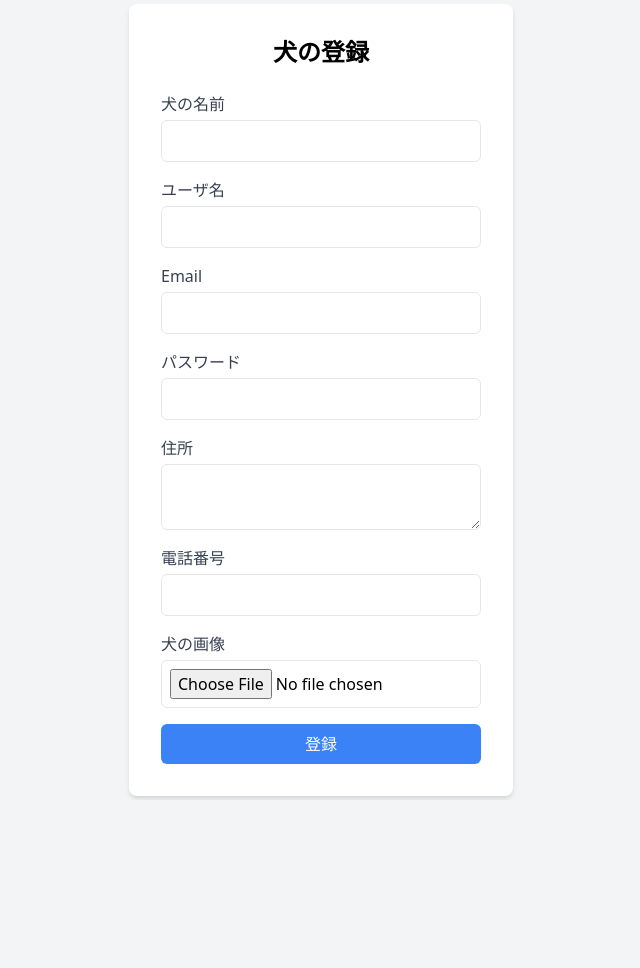
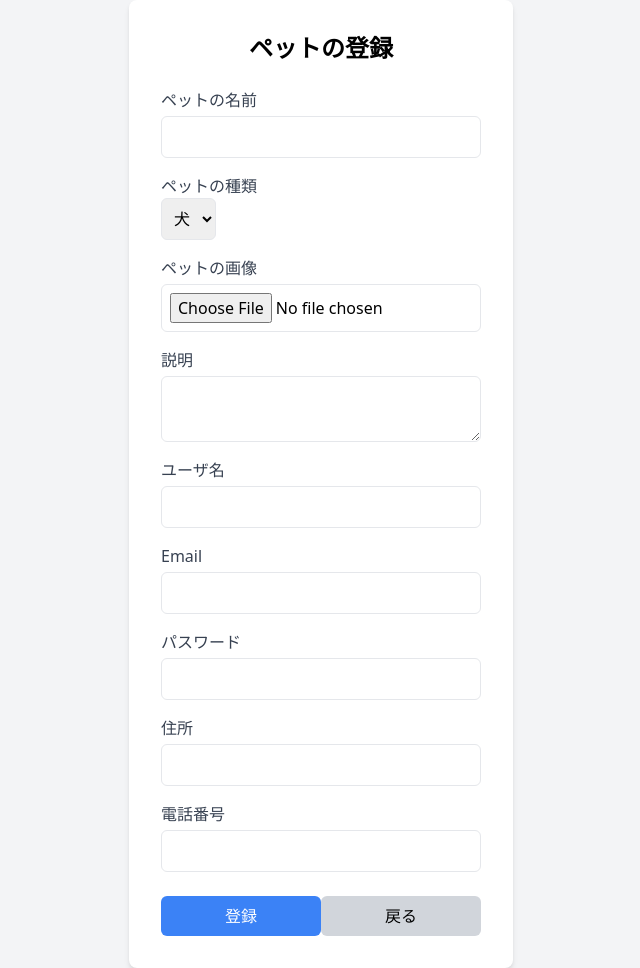
Before and after one commit to Moririn170310/petrecall, a PHP site: page /regist.php in a window 1280 px wide. Shown: the whole page, without its empty margins (319-959 px from the left). Before the commit the page ends 799 px from the top, so only its background shows below. Run offline with PHP 8.4, Linux system fonts and the light colour scheme.

Commit message:
ペットの登録

```diff
--- /dev/null
+++ b/models/Animal.php
@@ -0,0 +1,28 @@
+<?php
+class Animal {
+
+    public $values = [
+        [
+            "id" => 1,
+            "name" => "犬",
+        ],
+        [
+            "id" => 2,
+            "name" => "猫",
+        ],
+    ];
+
+    function fetch($id)  {
+        // TODO: Database
+        foreach ($this->getList() as $value) {
+            if ($id == $value['id']) return $value;
+        }
+    }
+
+    function getList()  {
+        // TODO: Database
+        return $this->values;
+    }
+
+}
+?>
--- a/regist/db.php
+++ b/regist/db.php
@@ -1,15 +1,20 @@
 <?php
-// DB接続設定（SQLite）
-$dsn = 'sqlite:pet.db';  // pet.dbという名前のSQLiteデータベースファイル
-$username = null;         // SQLiteはユーザー名が不要
-$password = null;         // SQLiteはパスワードが不要
+// TODO: env.php
+$username = "root";         // MySQLのユーザー名
+$password = "";             // MySQLのパスワード
+$db_name = "pet_db";
+$host = "localhost";
+
+// DB接続設定（MySQL）
+$dsn = "mysql:host={$host};dbname={$db_name};charset=utf8";  // MySQLのホスト、データベース名、文字コード
 
 try {
-    // PDOを使ってSQLiteに接続
+    // PDOを使ってMySQLに接続
     $pdo = new PDO($dsn, $username, $password);
     // エラーモードを例外に設定
     $pdo->setAttribute(PDO::ATTR_ERRMODE, PDO::ERRMODE_EXCEPTION);
 } catch (PDOException $e) {
     echo '接続失敗: ' . $e->getMessage();
+    exit;
 }
 ?>
--- a/regist/regist.php
+++ b/regist/regist.php
@@ -1,73 +1,74 @@
 <?php
-include('db.php');
+require_once "../models/Animal.php";
 
-if ($_SERVER['REQUEST_METHOD'] === 'POST') {
-    $dogName = $_POST['dog_name'];
-    $userName = $_POST['user_name'];
-    $email = $_POST['email'];
-    $password = password_hash($_POST['password'], PASSWORD_DEFAULT);  // パスワードのハッシュ化
-    $address = $_POST['address'];
-    $phone = $_POST['phone'];
+$animal = new Animal();
+$animals = $animal->getList();
 
-    // 画像のアップロード処理
-    if (isset($_FILES['dog_image']) && $_FILES['dog_image']['error'] === UPLOAD_ERR_OK) {
-        $imageData = file_get_contents($_FILES['dog_image']['tmp_name']);
-
-        // データベースに保存
-        $stmt = $pdo->prepare("INSERT INTO pets (dog_name, user_name, email, password, dog_image, address, phone)
-                               VALUES (?, ?, ?, ?, ?, ?, ?)");
-        $stmt->execute([$dogName, $userName, $email, $password, $imageData, $address, $phone]);
-
-        header('Location: confirm.php');
-        exit;
-    } else {
-        echo "画像のアップロードに失敗しました。";
-    }
-}
 ?>
-
 <!DOCTYPE html>
 <html lang="ja">
+
 <head>
     <meta charset="UTF-8">
     <meta name="viewport" content="width=device-width, initial-scale=1.0">
     <title>犬の登録画面</title>
     <link href="https://cdn.jsdelivr.net/npm/tailwindcss@2.2.19/dist/tailwind.min.css" rel="stylesheet">
 </head>
+
 <body class="bg-gray-100 flex items-center justify-center min-h-screen">
     <div class="bg-white p-8 rounded-lg shadow-md w-96">
-        <h2 class="text-2xl font-bold mb-6 text-center">犬の登録</h2>
-        <form action="regist.php" method="post" enctype="multipart/form-data">
+        <h2 class="text-2xl font-bold mb-6 text-center">ペットの登録</h2>
+        <form action="confirm.php" method="post" enctype="multipart/form-data">
             <div class="mb-4">
-                <label class="block text-gray-700">犬の名前</label>
-                <input type="text" name="dog_name" class="mt-1 block w-full p-2 border rounded-md" required>
+                <label class="block text-gray-700">ペットの名前</label>
+                <input type="text" name="name" class="mt-1 block w-full p-2 border rounded-md" required>
             </div>
             <div class="mb-4">
+                <label class="block text-gray-700">ペットの種類</label>
+                <select name="animal_id" id="animal_id" class="p-2 border border-gray-200 rounded-md">
+                    <?php foreach ($animals as $value): ?>
+                        <option value="<?= $value['id'] ?>"><?= $value['name'] ?></option>
+                    <?php endforeach ?>
+                </select>
+            </div>
+            <div class="mb-4">
+                <label class="block text-gray-700">ペットの画像</label>
+                <input type="file" name="image" class="mt-1 block w-full p-2 border rounded-md" accept="image/*" required>
+            </div>
+            <div class="mb-4">
+                <label class="block text-gray-700">説明</label>
+                <textarea name="description" class="mt-1 block w-full p-2 border rounded-md" required></textarea>
+            </div>
+
+            <div class="mb-4">
                 <label class="block text-gray-700">ユーザ名</label>
-                <input type="text" name="user_name" class="mt-1 block w-full p-2 border rounded-md" required>
+                <input type="text" name="user_name" class="mt-1 block w-full p-2 border rounded-md">
             </div>
             <div class="mb-4">
                 <label class="block text-gray-700">Email</label>
-                <input type="email" name="email" class="mt-1 block w-full p-2 border rounded-md" required>
+                <input type="email" name="email" class="mt-1 block w-full p-2 border rounded-md">
             </div>
             <div class="mb-4">
                 <label class="block text-gray-700">パスワード</label>
-                <input type="password" name="password" class="mt-1 block w-full p-2 border rounded-md" required>
+                <input type="password" name="password" class="mt-1 block w-full p-2 border rounded-md">
             </div>
+
             <div class="mb-4">
                 <label class="block text-gray-700">住所</label>
-                <textarea name="address" class="mt-1 block w-full p-2 border rounded-md" required></textarea>
+                <input type="text" name="address" class="mt-1 block w-full p-2 border rounded-md">
             </div>
             <div class="mb-4">
                 <label class="block text-gray-700">電話番号</label>
-                <input type="text" name="phone" class="mt-1 block w-full p-2 border rounded-md" required>
+                <input type="tel" name="phone" class="mt-1 block w-full p-2 border rounded-md">
             </div>
-            <div class="mb-4">
-                <label class="block text-gray-700">犬の画像</label>
-                <input type="file" name="dog_image" class="mt-1 block w-full p-2 border rounded-md" required>
+
+            <!-- ボタン部分のレイアウト修正 -->
+            <div class="flex justify-between mt-6">
+                <button type="submit" class="w-48 bg-blue-500 text-white p-2 rounded-md hover:bg-blue-600 focus:outline-none focus:ring-2 focus:ring-blue-500">登録</button>
+                <a href="./" class="w-48 text-center bg-gray-300 text-black p-2 rounded-md hover:bg-gray-400 focus:outline-none focus:ring-2 focus:ring-gray-400">戻る</a>
             </div>
-            <button type="submit" class="bg-blue-500 text-white p-2 rounded-md w-full">登録</button>
         </form>
     </div>
 </body>
+
 </html>
```
Also changed, not shown: regist/add.php (added, +14 -0 lines), regist/complete.php (added, +25 -0 lines), regist/confirm.php (+49 -40 lines), regist/pet.db (added), uploads/pet_67319a93596c82.78106030.jpeg (added), uploads/pet_67319aea62ed90.00940303.jpeg (added), 1 other file.
